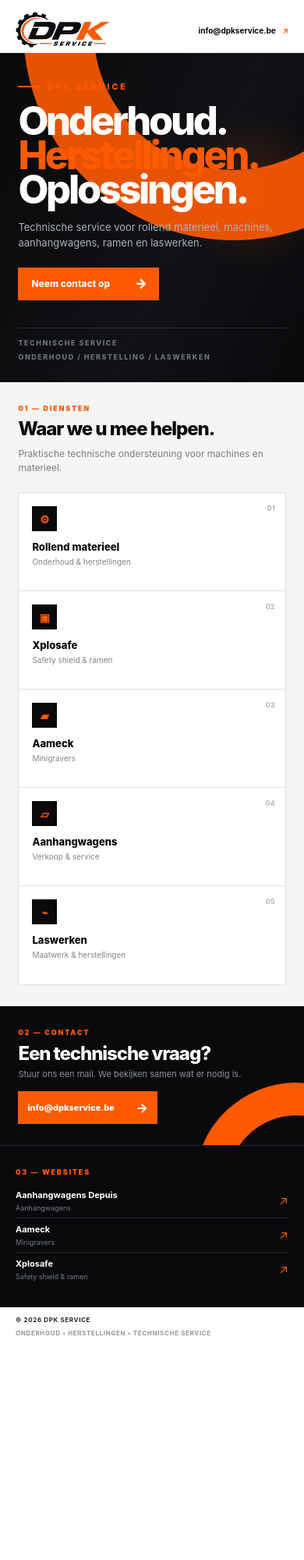
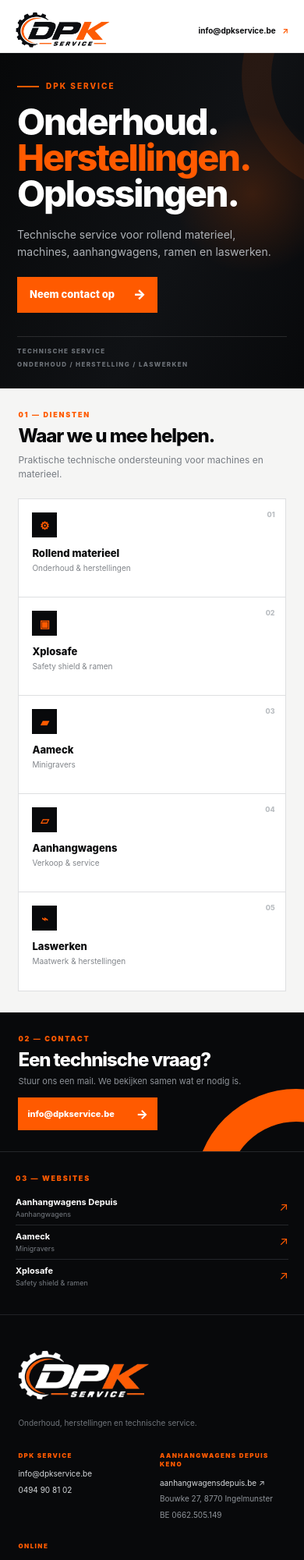
Before and after one commit to larscroubels/dpkservice, a plain HTML site: page index.html in a window 390 px wide. Shown: the top 2000 px of the page at 78% size. Before the commit the page ends 1725 px from the top, so only its background shows below. Drawn offline with nearby package versions, Linux system fonts and the light colour scheme.

Commit message:
Website bijgewerkt

```diff
--- a/css/style.css
+++ b/css/style.css
@@ -448,20 +448,75 @@ a { color: inherit; }
 
 .websites a:hover i { transform: translate(3px,-3px); }
 
-footer {
-  height: 37px;
-  padding: 0 clamp(20px, 4vw, 64px);
+.site-footer {
+  position: relative;
+  padding: 38px clamp(20px, 6vw, 96px) 18px;
+  display: grid;
+  grid-template-columns: 1.25fr .8fr 1.15fr 1fr;
+  gap: 38px;
+  color: #8f949a;
+  background: #08090b;
+  border-top: 1px solid #202226;
+}
+
+.footer-brand img {
+  width: 170px;
+  max-width: 100%;
+  height: auto;
+  display: block;
+  margin-bottom: 13px;
+}
+
+.footer-brand p {
+  max-width: 230px;
+  margin: 0;
+  color: #70757b;
+  font-size: 10px;
+  line-height: 1.55;
+}
+
+.footer-column {
   display: flex;
-  align-items: center;
+  flex-direction: column;
+  gap: 6px;
+  font-size: 10px;
+  line-height: 1.45;
+}
+
+.footer-label {
+  margin-bottom: 4px;
+  color: var(--orange);
+  font-size: 8px;
+  font-weight: 900;
+  letter-spacing: .18em;
+}
+
+.footer-column a {
+  color: #d5d8db;
+  text-decoration: none;
+}
+
+.footer-column a:hover {
+  color: var(--orange);
+}
+
+.footer-bottom {
+  grid-column: 1 / -1;
+  margin-top: 8px;
+  padding-top: 13px;
+  display: flex;
   justify-content: space-between;
-  color: #92969b;
+  border-top: 1px solid #202226;
+  color: #555a60;
   font-size: 8px;
   font-weight: 750;
   letter-spacing: .08em;
   text-transform: uppercase;
 }
 
-footer span:first-child { color: #24262a; }
+.footer-bottom span:first-child {
+  color: #7b8086;
+}
 
 @media (max-width: 900px) {
   .hero { min-height: 420px; }
@@ -487,5 +542,122 @@ footer span:first-child { color: #24262a; }
   .service:last-child { border-bottom: 0; }
   .services { padding-top: 27px; padding-bottom: 27px; }
   .contact-main { padding-top: 27px; }
-  footer { height: auto; min-height: 45px; padding-top: 10px; padding-bottom: 10px; gap: 5px; flex-direction: column; align-items: flex-start; }
+  .site-footer {
+    grid-template-columns: 1fr 1fr;
+    gap: 28px 20px;
+  }
+
+  .footer-brand,
+  .footer-bottom {
+    grid-column: 1 / -1;
+  }
+
+  .footer-bottom {
+    flex-direction: column;
+    gap: 5px;
+  }
 }
+
+/* Responsive readability */
+@media (max-width: 1100px) {
+  .hero {
+    min-height: 400px;
+    padding-left: clamp(24px, 5vw, 60px);
+    padding-right: clamp(24px, 5vw, 60px);
+  }
+
+  .hero::before {
+    width: 420px;
+    height: 420px;
+    right: -230px;
+    top: -210px;
+    border-width: 60px;
+    opacity: .22;
+  }
+
+  .hero h1 {
+    font-size: clamp(3.2rem, 7vw, 5rem);
+    line-height: .94;
+    letter-spacing: -.055em;
+  }
+
+  .hero-text {
+    max-width: 620px;
+    font-size: clamp(14px, 1.7vw, 16px);
+  }
+}
+
+@media (max-width: 900px) {
+  .hero::before {
+    width: 360px;
+    height: 360px;
+    right: -245px;
+    top: -170px;
+    border-width: 50px;
+    opacity: .14;
+  }
+
+  .hero h1 {
+    max-width: 700px;
+    font-size: clamp(3rem, 8vw, 4.7rem);
+    line-height: .96;
+  }
+
+  .hero h1 em {
+    color: var(--orange);
+    text-shadow: none;
+  }
+
+  .hero-text {
+    max-width: 650px;
+    font-size: 15px;
+    line-height: 1.6;
+  }
+}
+
+@media (max-width: 600px) {
+  .hero {
+    min-height: 430px;
+    padding: 34px 22px 24px;
+  }
+
+  .hero::before {
+    width: 300px;
+    height: 300px;
+    right: -220px;
+    top: -120px;
+    border-width: 38px;
+    opacity: .10;
+  }
+
+  .eyebrow {
+    font-size: 10px;
+    letter-spacing: .2em;
+  }
+
+  .hero h1 {
+    margin-top: 16px;
+    margin-bottom: 18px;
+    max-width: 100%;
+    font-size: clamp(2.65rem, 12vw, 3.5rem);
+    line-height: .98;
+    letter-spacing: -.045em;
+  }
+
+  .hero-text {
+    max-width: 100%;
+    font-size: 14px;
+    line-height: 1.55;
+  }
+
+  .hero-cta {
+    gap: 24px;
+    padding: 13px 15px 13px 16px;
+    font-size: 13px;
+  }
+
+  .hero-bottom {
+    margin-top: 30px;
+    font-size: 8px;
+  }
+}
--- a/index.html
+++ b/index.html
@@ -10,6 +10,7 @@
     />
     <title>DPK Service — Onderhoud & herstellingen</title>
 
+    <!-- Bootstrap 5.3.8 -->
     <link
       href="https://cdn.jsdelivr.net/npm/bootstrap@5.3.8/dist/css/bootstrap.min.css"
       rel="stylesheet"
@@ -140,9 +141,50 @@
         </section>
       </main>
 
-      <footer>
-        <span>© <span id="year"></span> DPK SERVICE</span>
-        <span>Onderhoud • Herstellingen • Technische service</span>
+      <footer class="site-footer">
+        <div class="footer-brand">
+          <img src="assets/logo-light.png" alt="DPK Service logo" />
+          <p>Onderhoud, herstellingen en technische service.</p>
+        </div>
+
+        <div class="footer-column">
+          <span class="footer-label">DPK SERVICE</span>
+          <a href="mailto:info@dpkservice.be">info@dpkservice.be</a>
+          <a href="tel:+32494908102">0494 90 81 02</a>
+        </div>
+
+        <div class="footer-column">
+          <span class="footer-label">AANHANGWAGENS DEPUIS KENO</span>
+          <a
+            href="https://aanhangwagensdepuis.be/"
+            target="_blank"
+            rel="noopener"
+            >aanhangwagensdepuis.be ↗</a
+          >
+          <span>Bouwke 27, 8770 Ingelmunster</span>
+          <span>BE 0662.505.149</span>
+        </div>
+
+        <div class="footer-column">
+          <span class="footer-label">ONLINE</span>
+          <a
+            href="https://aanhangwagensdepuis.be/"
+            target="_blank"
+            rel="noopener"
+            >Aanhangwagens Depuis</a
+          >
+          <a href="https://www.aameck.com" target="_blank" rel="noopener"
+            >Aameck — Minigravers</a
+          >
+          <a href="https://nl.xplosafe.no/" target="_blank" rel="noopener"
+            >Xplosafe — Ramen</a
+          >
+        </div>
+
+        <div class="footer-bottom">
+          <span>© <span id="year"></span> DPK SERVICE</span>
+          <span>Onderhoud • Herstellingen • Laswerken</span>
+        </div>
       </footer>
     </div>
 
```
